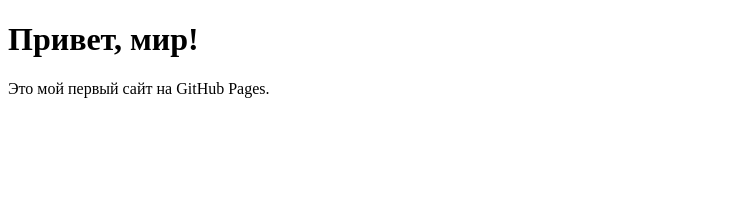
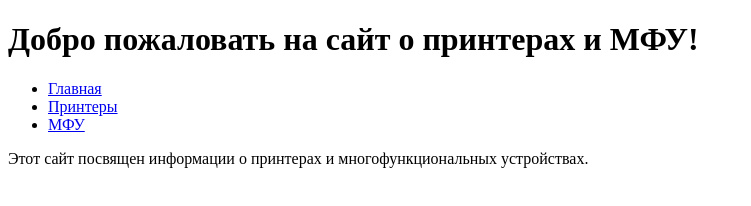
Before and after one commit to TrueKlp/device.github.io, a plain HTML site: page index.html in a window 1280 px wide. Shown: the whole page, without its empty margins (0-751 px from the left). Drawn offline with Linux system fonts and the light colour scheme.

Commit message:
index.html

```diff
--- a/index.html
+++ b/index.html
@@ -3,10 +3,17 @@
 <head>
     <meta charset="UTF-8">
     <meta name="viewport" content="width=device-width, initial-scale=1.0">
-    <title>Мой сайт на GitHub Pages</title>
+    <title>Принтеры и МФУ</title>
 </head>
 <body>
-    <h1>Привет, мир!</h1>
-    <p>Это мой первый сайт на GitHub Pages.</p>
+    <h1>Добро пожаловать на сайт о принтерах и МФУ!</h1>
+    <nav>
+        <ul>
+            <li><a href="index.html">Главная</a></li>
+            <li><a href="printers.html">Принтеры</a></li>
+            <li><a href="mfp.html">МФУ</a></li>
+        </ul>
+    </nav>
+    <p>Этот сайт посвящен информации о принтерах и многофункциональных устройствах.</p>
 </body>
 </html>
```
